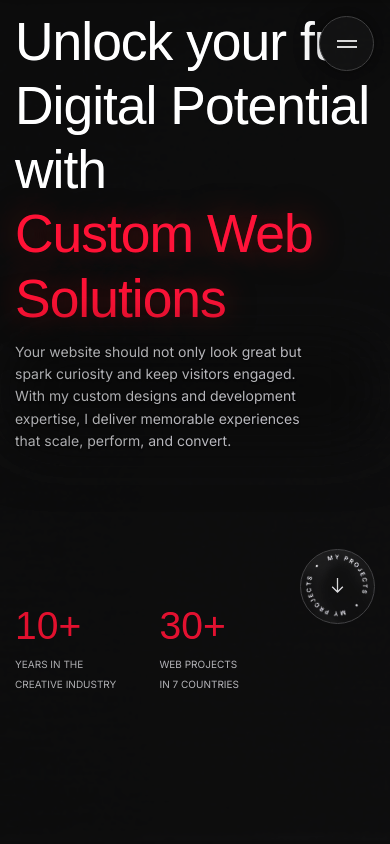
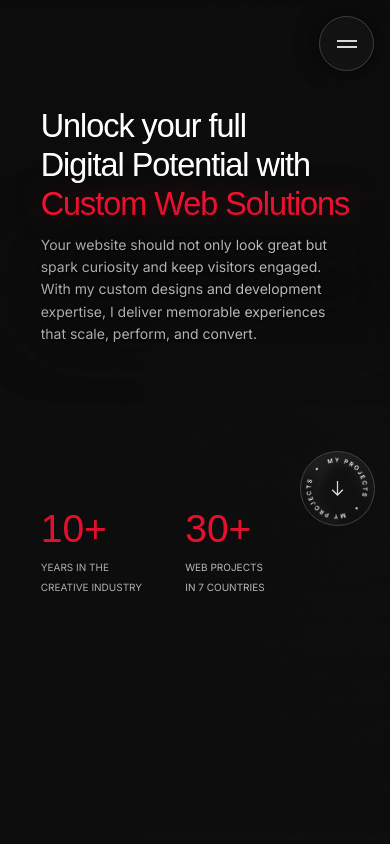
Before and after one commit to Joshvdw/josh-waay-freelance, a React (Create React App) app: page / in a window 390 px wide. Shown: the top 844 px of the page. Built offline with nearby package versions, Linux system fonts and the light colour scheme; a web font is replaced by a local one.

Commit message:
mobile fixes

```diff
--- a/src/css/responsive.css
+++ b/src/css/responsive.css
@@ -866,7 +866,7 @@
   }
   .hero-section .hero-content h1 {
     /* line-height: 1.1; */
-    font-size: 13.7vw;
+    /* font-size: 13.7vw; */
     margin-bottom: 10px;
   }
   .drake-main .left-sidebar {
@@ -969,7 +969,7 @@
     line-height: 1.2;
   }
   .hero-container {
-    justify-content: space-between;
+    /* justify-content: space-between; */
     gap: 15vw;
   }
   .portfolio-area {
```
